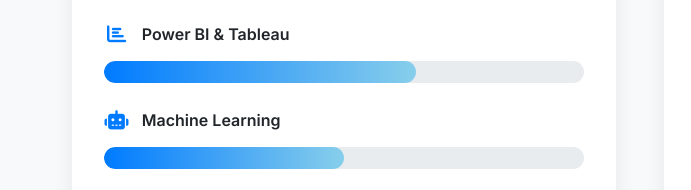
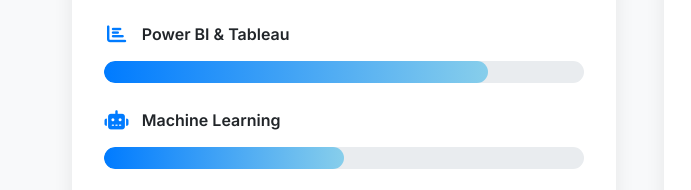
Before and after one commit to RomainJazzar/Mon-portfolio-IA, a plain HTML site: page index.html in a window 1280 px wide. Shown: the part 1964-2154 px from the top of the page, 0-691 px from the left. Drawn offline with Linux system fonts and the light colour scheme.

Commit message:
Fix Power BI

```diff
--- a/index.html
+++ b/index.html
@@ -1061,7 +1061,7 @@
                 <i class="fas fa-chart-bar skill-icon"></i> Power BI & Tableau
               </span>
               <div class="progress-bar-container">
-                <div class="progress-bar" data-progress="65" aria-hidden="true"></div>
+                <div class="progress-bar" data-progress="80" aria-hidden="true"></div>
               </div>
             </li>
             <li>
```
